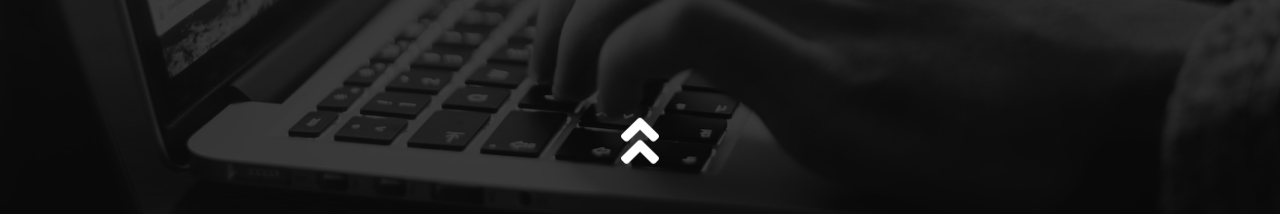
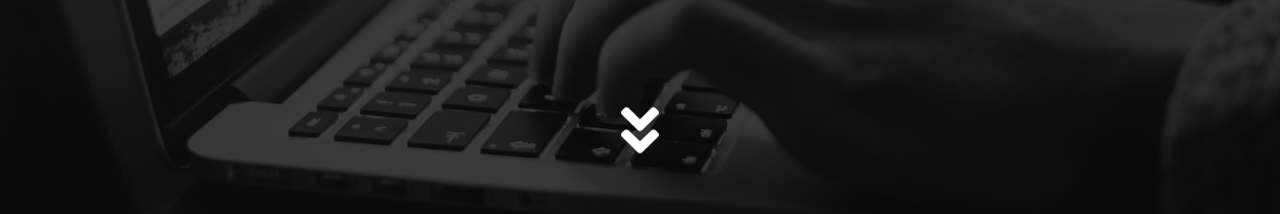
Before and after one commit to Thiago1223/new-portfolio, a React (Create React App) app: page / in a window 1280 px wide. Shown: the part 576-790 px from the top of the page. Built offline with nearby package versions, Linux system fonts and the light colour scheme.

Commit message:
detalhe da navegação arrumado

```diff
--- a/src/styles/Contact.css
+++ b/src/styles/Contact.css
@@ -121,7 +121,8 @@ footer {
     right: 32px;
     bottom: 32px;
     display: inline-block;
-    animation: bounce 1.5s infinite ease-in-out;
+    animation: bounce-icon-up 1.5s infinite ease-in-out;
+    transform: rotate(180deg);
 }
 
 .icon-up:hover {
@@ -129,7 +130,7 @@ footer {
     transition: 0.8s;
 }
 
-@keyframes bounce {
+@keyframes bounce-icon-up {
     0%, 100% {
       transform: translateY(0) rotate(180deg);
     }
```
